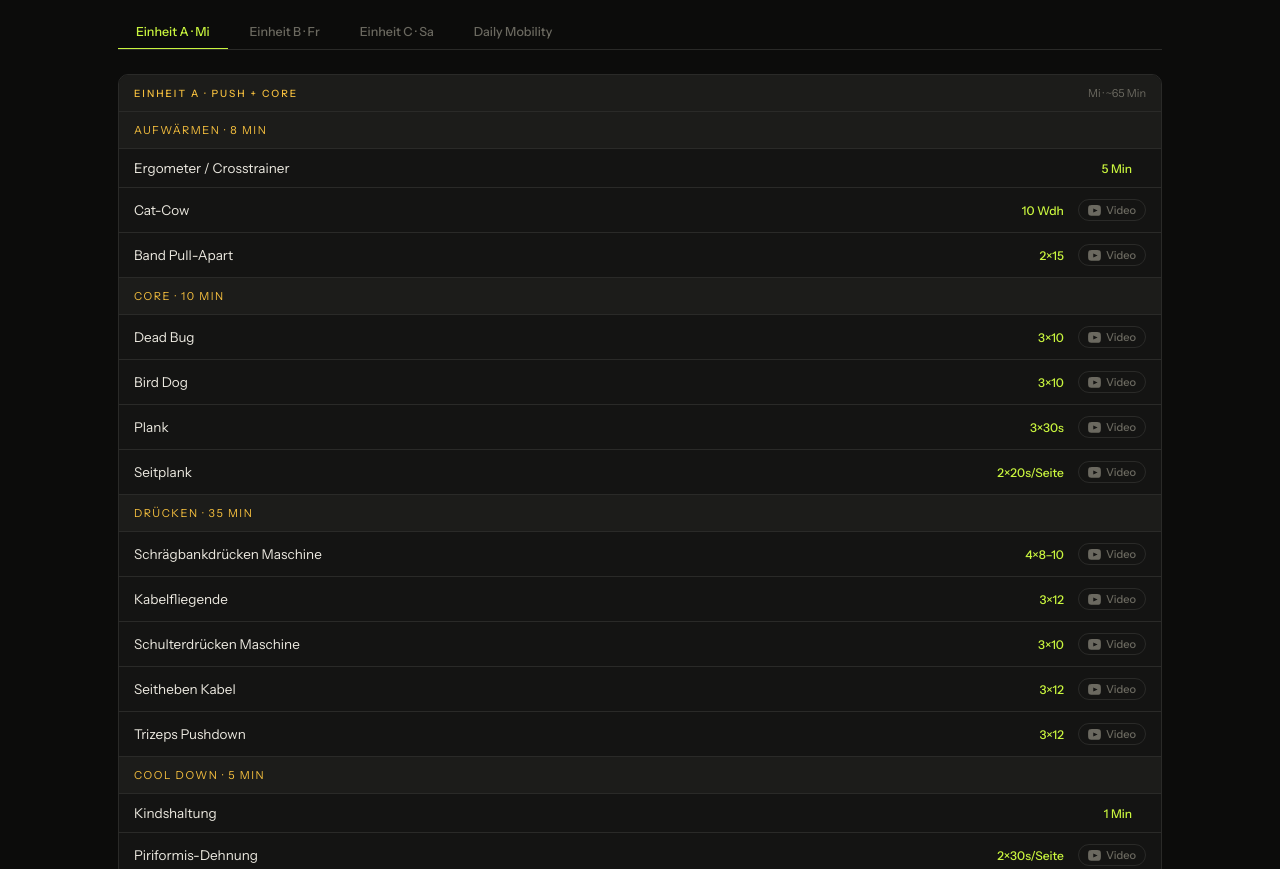
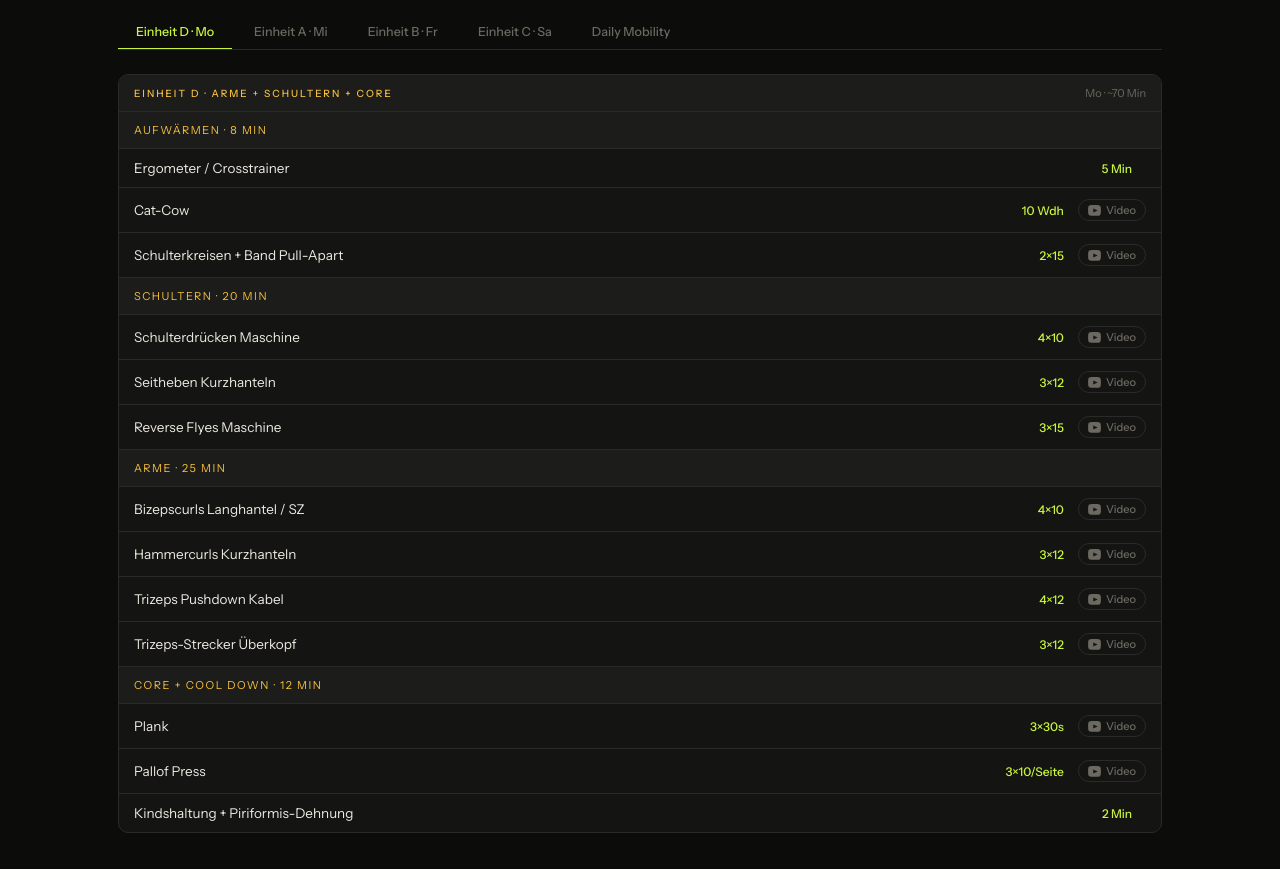
Before and after one commit to Jawadistonline/JF1, a plain HTML site: page pages/training.html in a window 1280 px wide. Shown: the part 381-1250 px from the top of the page. Drawn offline with Linux system fonts and the light colour scheme.

Commit message:
Update training.html

```diff
--- a/pages/training.html
+++ b/pages/training.html
@@ -10,7 +10,7 @@
 <div class="page-wrap">
 
 <div class="page-hero">
-  <span class="page-hero-tag">3 Einheiten · Mobility · YouTube-Tutorials</span>
+  <span class="page-hero-tag">4 Einheiten · Mobility · YouTube-Tutorials</span>
   <h1>Trainings<span>plan</span></h1>
   <p>Rückenschonend bei L5/S1. Keine Kniebeugen, kein Kreuzheben, keine Hyperextensions. Stattdessen kontrollierte Maschinen-Übungen plus tägliche Mobility.</p>
 </div>
@@ -21,14 +21,43 @@
   <div class="alert alert-warn"><strong>Bei Schmerz STOPP:</strong> Wenn eine Übung in den Rücken oder ins Bein zieht – sofort beenden. Lieber leichter starten und langsam steigern.</div>
 
   <div class="tab-bar">
-    <button class="tab-btn active" data-tab="t-a">Einheit A · Mi</button>
+    <button class="tab-btn active" data-tab="t-d">Einheit D · Mo</button>
+    <button class="tab-btn" data-tab="t-a">Einheit A · Mi</button>
     <button class="tab-btn" data-tab="t-b">Einheit B · Fr</button>
     <button class="tab-btn" data-tab="t-c">Einheit C · Sa</button>
     <button class="tab-btn" data-tab="t-mob">Daily Mobility</button>
   </div>
 
+  <!-- EINHEIT D · MONTAG -->
+  <div class="tab-pane active" id="t-d">
+    <div class="card">
+      <div class="card-head"><span class="card-label">Einheit D · Arme + Schultern + Core</span><span class="card-sub">Mo · ~70 Min</span></div>
+
+      <div class="ex-row" style="background:var(--surface2)"><div style="font-size:11px;letter-spacing:1.5px;text-transform:uppercase;color:var(--amber)">Aufwärmen · 8 Min</div></div>
+      <div class="ex-row"><div class="ex-name">Ergometer / Crosstrainer</div><div class="ex-sets">5 Min</div><div></div></div>
+      <div class="ex-row"><div class="ex-name">Cat-Cow</div><div class="ex-sets">10 Wdh</div><div id="dyt-cat"></div></div>
+      <div class="ex-row"><div class="ex-name">Schulterkreisen + Band Pull-Apart</div><div class="ex-sets">2×15</div><div id="dyt-bpa"></div></div>
+
+      <div class="ex-row" style="background:var(--surface2)"><div style="font-size:11px;letter-spacing:1.5px;text-transform:uppercase;color:var(--amber)">Schultern · 20 Min</div></div>
+      <div class="ex-row"><div class="ex-name">Schulterdrücken Maschine</div><div class="ex-sets">4×10</div><div id="dyt-sd"></div></div>
+      <div class="ex-row"><div class="ex-name">Seitheben Kurzhanteln</div><div class="ex-sets">3×12</div><div id="dyt-sh"></div></div>
+      <div class="ex-row"><div class="ex-name">Reverse Flyes Maschine</div><div class="ex-sets">3×15</div><div id="dyt-rf"></div></div>
+
+      <div class="ex-row" style="background:var(--surface2)"><div style="font-size:11px;letter-spacing:1.5px;text-transform:uppercase;color:var(--amber)">Arme · 25 Min</div></div>
+      <div class="ex-row"><div class="ex-name">Bizepscurls Langhantel / SZ</div><div class="ex-sets">4×10</div><div id="dyt-bc1"></div></div>
+      <div class="ex-row"><div class="ex-name">Hammercurls Kurzhanteln</div><div class="ex-sets">3×12</div><div id="dyt-bc2"></div></div>
+      <div class="ex-row"><div class="ex-name">Trizeps Pushdown Kabel</div><div class="ex-sets">4×12</div><div id="dyt-tp"></div></div>
+      <div class="ex-row"><div class="ex-name">Trizeps-Strecker Überkopf</div><div class="ex-sets">3×12</div><div id="dyt-tu"></div></div>
+
+      <div class="ex-row" style="background:var(--surface2)"><div style="font-size:11px;letter-spacing:1.5px;text-transform:uppercase;color:var(--amber)">Core + Cool Down · 12 Min</div></div>
+      <div class="ex-row"><div class="ex-name">Plank</div><div class="ex-sets">3×30s</div><div id="dyt-pl"></div></div>
+      <div class="ex-row"><div class="ex-name">Pallof Press</div><div class="ex-sets">3×10/Seite</div><div id="dyt-pp"></div></div>
+      <div class="ex-row"><div class="ex-name">Kindshaltung + Piriformis-Dehnung</div><div class="ex-sets">2 Min</div><div></div></div>
+    </div>
+  </div>
+
   <!-- EINHEIT A -->
-  <div class="tab-pane active" id="t-a">
+  <div class="tab-pane" id="t-a">
     <div class="card">
       <div class="card-head"><span class="card-label">Einheit A · Push + Core</span><span class="card-sub">Mi · ~65 Min</span></div>
 
@@ -43,12 +72,11 @@
       <div class="ex-row"><div class="ex-name">Plank</div><div class="ex-sets">3×30s</div><div id="yt-pl"></div></div>
       <div class="ex-row"><div class="ex-name">Seitplank</div><div class="ex-sets">2×20s/Seite</div><div id="yt-sp"></div></div>
 
-      <div class="ex-row" style="background:var(--surface2)"><div style="font-size:11px;letter-spacing:1.5px;text-transform:uppercase;color:var(--amber)">Drücken · 35 Min</div></div>
+      <div class="ex-row" style="background:var(--surface2)"><div style="font-size:11px;letter-spacing:1.5px;text-transform:uppercase;color:var(--amber)">Drücken · 35 Min · Brust-Fokus</div></div>
       <div class="ex-row"><div class="ex-name">Schrägbankdrücken Maschine</div><div class="ex-sets">4×8–10</div><div id="yt-sb"></div></div>
       <div class="ex-row"><div class="ex-name">Kabelfliegende</div><div class="ex-sets">3×12</div><div id="yt-kf"></div></div>
-      <div class="ex-row"><div class="ex-name">Schulterdrücken Maschine</div><div class="ex-sets">3×10</div><div id="yt-sd"></div></div>
-      <div class="ex-row"><div class="ex-name">Seitheben Kabel</div><div class="ex-sets">3×12</div><div id="yt-sh"></div></div>
-      <div class="ex-row"><div class="ex-name">Trizeps Pushdown</div><div class="ex-sets">3×12</div><div id="yt-tp"></div></div>
+      <div class="ex-row"><div class="ex-name">Brustpresse Maschine</div><div class="ex-sets">3×10</div><div id="yt-bp1"></div></div>
+      <div class="ex-row"><div class="ex-name">Dips an Maschine (gestützt)</div><div class="ex-sets">3×10</div><div id="yt-dip"></div></div>
 
       <div class="ex-row" style="background:var(--surface2)"><div style="font-size:11px;letter-spacing:1.5px;text-transform:uppercase;color:var(--amber)">Cool Down · 5 Min</div></div>
       <div class="ex-row"><div class="ex-name">Kindshaltung</div><div class="ex-sets">1 Min</div><div></div></div>
@@ -125,16 +153,26 @@ initTabs('.tab-bar','.tab-pane');
 const links = {
   'yt-cat': 'https://www.youtube.com/watch?v=K9bK0BwKFjs',
   'yt-cat2': 'https://www.youtube.com/watch?v=K9bK0BwKFjs',
+  'dyt-cat': 'https://www.youtube.com/watch?v=K9bK0BwKFjs',
   'yt-bpa': 'https://www.youtube.com/watch?v=Pb-38GHHcTk',
+  'dyt-bpa': 'https://www.youtube.com/watch?v=Pb-38GHHcTk',
   'yt-db': 'https://www.youtube.com/watch?v=6BUVunRfJig',
   'yt-bd': 'https://www.youtube.com/watch?v=qh48UejslYQ',
   'yt-pl': 'https://www.youtube.com/watch?v=ASdvN_XEl_c',
+  'dyt-pl': 'https://www.youtube.com/watch?v=ASdvN_XEl_c',
   'yt-sp': 'https://www.youtube.com/watch?v=K2VljzCC16g',
   'yt-sb': 'https://www.youtube.com/watch?v=8urE8Z8AMQ4',
   'yt-kf': 'https://www.youtube.com/watch?v=QENKPHhQVi4',
-  'yt-sd': 'https://www.youtube.com/watch?v=Wqq43dKW1TU',
-  'yt-sh': 'https://www.youtube.com/watch?v=Z5FA9aq3L6A',
-  'yt-tp': 'https://www.youtube.com/watch?v=2-LAMcpzODU',
+  'yt-bp1': 'https://www.youtube.com/watch?v=xUm0BiZCWlQ',
+  'yt-dip': 'https://www.youtube.com/watch?v=l41SoWZiowI',
+  'dyt-sd': 'https://www.youtube.com/watch?v=Wqq43dKW1TU',
+  'dyt-sh': 'https://www.youtube.com/watch?v=3VcKaXpzqRo',
+  'dyt-rf': 'https://www.youtube.com/watch?v=6yMdhi2DVao',
+  'dyt-bc1': 'https://www.youtube.com/watch?v=kwG2ipFRgfo',
+  'dyt-bc2': 'https://www.youtube.com/watch?v=TwD-YGVP4Bk',
+  'dyt-tp': 'https://www.youtube.com/watch?v=2-LAMcpzODU',
+  'dyt-tu': 'https://www.youtube.com/watch?v=YbX7Wd8jQ-Q',
+  'dyt-pp': 'https://www.youtube.com/watch?v=TyknsCFvJNQ',
   'yt-pd': 'https://www.youtube.com/watch?v=hgleQYG5R5o',
   'yt-gb': 'https://www.youtube.com/watch?v=OUgsJ8-Vi0E',
   'yt-bp': 'https://www.youtube.com/watch?v=DUwA3bbfYuQ',
```
